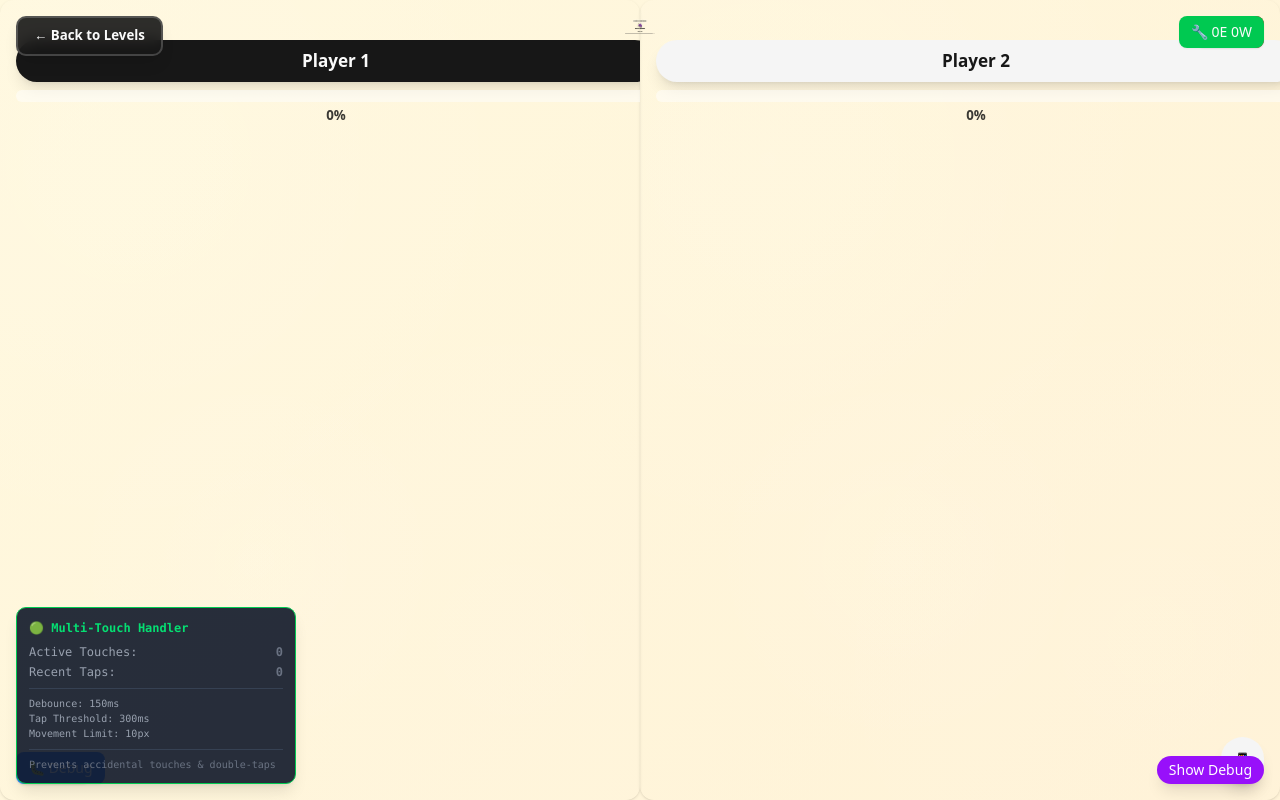
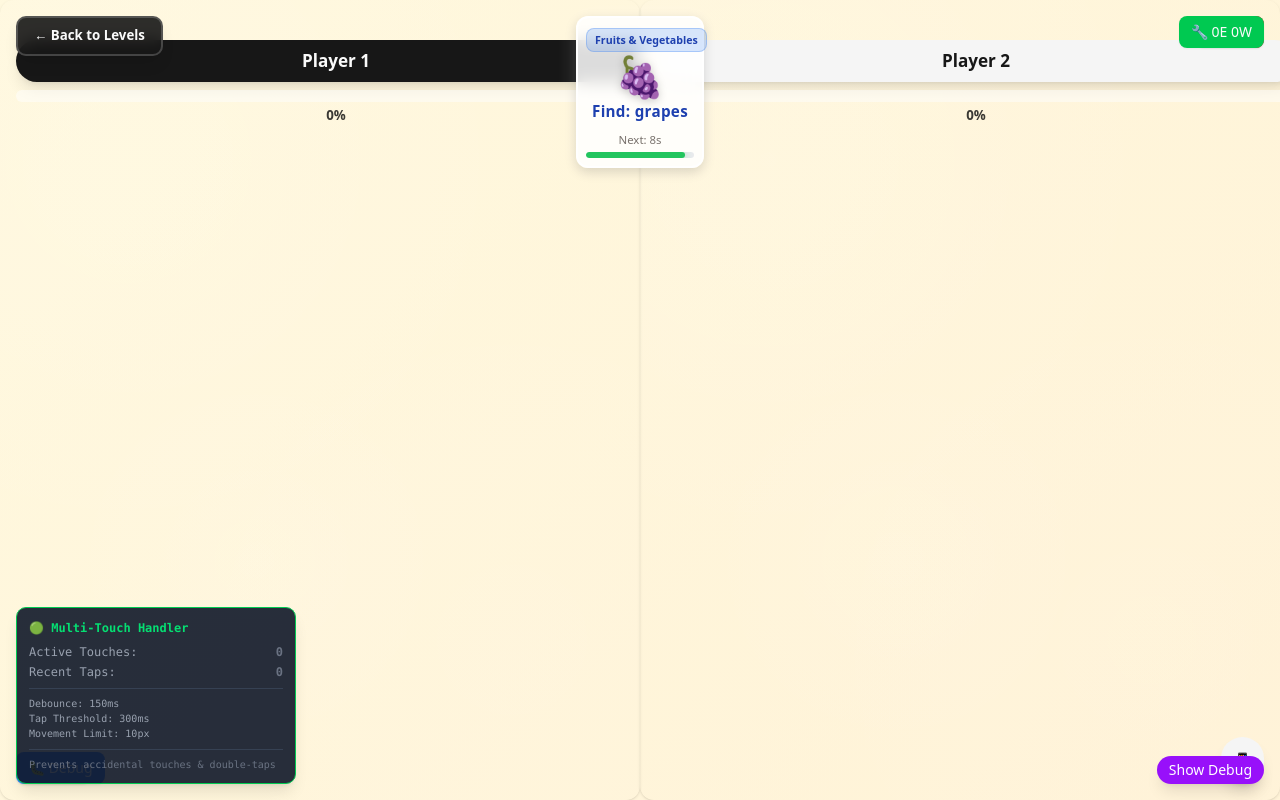
Before and after one commit to TeacherEvan/English-K1Run, a React (Vite) app: page / in a window 1280 px wide. Both pictures are taken after a click on the button "🚀 Start Race". Built offline with nearby package versions, Linux system fonts and the light colour scheme.

Commit message:
Visual and performance optimizations: Enhanced target display, better animations, lazy-loaded debug components
Co-authored-by: TeacherEvan <189960447+TeacherEvan@users.noreply.github.com>

```diff
--- a/src/components/FallingObject.tsx
+++ b/src/components/FallingObject.tsx
@@ -57,13 +57,16 @@ export const FallingObject = memo(({ object, onTap, playerSide }: FallingObjectP
 
   return (
     <div
-      className="absolute cursor-pointer select-none hover:scale-110 transition-transform duration-150 will-change-transform"
+      className="absolute cursor-pointer select-none transition-all duration-100 will-change-transform hover:scale-125 active:scale-95"
       style={objectStyle}
       onClick={handleClick}
       onTouchStart={handleTouchStart}
       onTouchEnd={handleTouchEnd}
     >
-      <div className={`drop-shadow-lg hover:drop-shadow-xl transition-all duration-150 ${isNumericText ? 'font-bold text-blue-600 bg-white/90 rounded-lg px-2 py-1' : ''}`}>
+      <div className={`transition-all duration-150 ${isNumericText ? 'font-bold text-blue-600 bg-white/90 rounded-lg px-2 py-1 shadow-lg' : 'drop-shadow-2xl'}`}
+        style={{
+          filter: isNumericText ? 'none' : 'drop-shadow(0 4px 8px rgba(0,0,0,0.25))'
+        }}>
         {object.emoji}
       </div>
     </div>
--- a/src/components/FireworksDisplay.tsx
+++ b/src/components/FireworksDisplay.tsx
@@ -83,7 +83,7 @@ export function FireworksDisplay({ isVisible, winner }: FireworksDisplayProps) {
       return
     }
 
-    // Create only 3 initial fireworks bursts (reduced from 6)
+    // Create only 3 initial fireworks bursts (reduced for performance)
     for (let i = 0; i < 3; i++) {
       setTimeout(() => {
         const x = Math.random() * window.innerWidth
@@ -92,8 +92,15 @@ export function FireworksDisplay({ isVisible, winner }: FireworksDisplayProps) {
       }, i * 300)
     }
 
-    // Reduced continuous fireworks (every 1.5s instead of 800ms)
-    const interval = setInterval(() => {
+    let lastSpawnTime = Date.now()
+    let animationFrameId: number
+
+    // Use requestAnimationFrame for smooth 60fps animations
+    const animate = () => {
+      const currentTime = Date.now()
+
+      // Spawn new firework every 1.5s
+      if (currentTime - lastSpawnTime > 1500) {
         const x = Math.random() * window.innerWidth
         const y = Math.random() * window.innerHeight * 0.6 + window.innerHeight * 0.1
         setFireworks(prev => {
@@ -101,14 +108,19 @@ export function FireworksDisplay({ isVisible, winner }: FireworksDisplayProps) {
           if (prev.length > 3) return prev
           return [...prev, createFirework(x, y)]
         })
-    }, 1500)
+        lastSpawnTime = currentTime
+      }
 
-    // Animation loop (30fps instead of 60fps for better performance)
-    const animationInterval = setInterval(updateFireworks, 33)
+      // Update fireworks positions
+      updateFireworks()
+
+      animationFrameId = requestAnimationFrame(animate)
+    }
+
+    animationFrameId = requestAnimationFrame(animate)
 
     return () => {
-      clearInterval(interval)
-      clearInterval(animationInterval)
+      cancelAnimationFrame(animationFrameId)
     }
   }, [isVisible, createFirework, updateFireworks])
 
--- a/src/components/PerformanceMonitor.tsx
+++ b/src/components/PerformanceMonitor.tsx
@@ -43,11 +43,14 @@ export const PerformanceMonitor = memo(() => {
         const metrics = eventTracker.getPerformanceMetrics()
         const averageRenderTime = renderTimeCount > 0 ? renderTimeSum / renderTimeCount : 0
 
+        // Chrome-specific memory API (not available in all browsers)
+        const perfWithMemory = performance as Performance & { memory?: { usedJSHeapSize: number } }
+
         setStats({
           fps,
           objectCount: document.querySelectorAll('.falling-object, [class*="absolute cursor-pointer"]').length,
           spawnRate: metrics.objectSpawnRate,
-          memoryUsage: (performance as any).memory ? Math.round((performance as any).memory.usedJSHeapSize / 1024 / 1024) : 0,
+          memoryUsage: perfWithMemory.memory ? Math.round(perfWithMemory.memory.usedJSHeapSize / 1024 / 1024) : 0,
           renderTime: Math.round(averageRenderTime * 100) / 100
         })
 
--- a/src/components/TargetDisplay.tsx
+++ b/src/components/TargetDisplay.tsx
@@ -12,79 +12,87 @@ interface TargetDisplayProps {
 
 export const TargetDisplay = memo(({ currentTarget, targetEmoji, category, timeRemaining }: TargetDisplayProps) => {
   return (
-    <Card className="bg-transparent text-foreground max-w-[8rem] mx-auto"
+    <Card className="bg-transparent text-foreground mx-auto"
       style={{
-        padding: `calc(0.25rem * var(--spacing-scale, 1))`,
-        // Completely transparent - no background, no border, no shadow
-        backgroundColor: 'transparent',
-        border: 'none',
-        boxShadow: 'none',
-        backdropFilter: 'none',
-        // 25% size using transform scale - smaller and more visible
-        transform: 'scale(0.25)',
-        transformOrigin: 'center top',
-        textShadow: '0 1px 2px rgba(0,0,0,0.3), 0 0 8px rgba(255,255,255,0.5)'
+        padding: `calc(0.5rem * var(--spacing-scale, 1))`,
+        // Subtle background for better visibility without obstruction
+        backgroundColor: 'rgba(255, 255, 255, 0.85)',
+        border: '2px solid rgba(255, 255, 255, 0.95)',
+        boxShadow: '0 4px 12px rgba(0, 0, 0, 0.15), 0 0 20px rgba(255, 255, 255, 0.2)',
+        backdropFilter: 'blur(8px)',
+        borderRadius: '12px',
+        maxWidth: 'fit-content',
+        minWidth: '120px'
       }}>
       <div className="text-center">
-        <Badge variant="secondary" className="mb-0.5 font-semibold"
+        <Badge variant="secondary" className="mb-1 font-semibold"
           style={{
-            fontSize: `calc(0.35rem * var(--font-scale, 1))`,
-            padding: `calc(0.125rem * var(--spacing-scale, 1)) calc(0.25rem * var(--spacing-scale, 1))`,
-            backgroundColor: 'rgba(255,255,255,0.15)',
-            backdropFilter: 'blur(4px)'
+            fontSize: `calc(0.7rem * var(--font-scale, 1))`,
+            padding: `calc(0.25rem * var(--spacing-scale, 1)) calc(0.5rem * var(--spacing-scale, 1))`,
+            backgroundColor: 'rgba(59, 130, 246, 0.2)',
+            color: 'rgb(30, 64, 175)',
+            border: '1px solid rgba(59, 130, 246, 0.3)',
+            fontWeight: '600'
           }}>
           {category.name}
         </Badge>
 
-        <div className="text-center mb-0.5">
-          <div className="mb-0.5 bounce-in" key={targetEmoji}
+        <div className="text-center mb-1">
+          <div className="mb-1 bounce-in" key={targetEmoji}
             style={{
-              fontSize: `min(calc(0.875rem * var(--object-scale, 1)), 1rem)`,
+              fontSize: `calc(2.5rem * var(--object-scale, 1))`,
               lineHeight: '1',
-              filter: 'drop-shadow(0 1px 3px rgba(0,0,0,0.4))'
+              filter: 'drop-shadow(0 2px 4px rgba(0,0,0,0.2))'
             }}>
             {targetEmoji}
           </div>
           <div className="font-bold"
             style={{
-              fontSize: `calc(0.4375rem * var(--font-scale, 1))`,
-              textShadow: '0 1px 3px rgba(0,0,0,0.5), 0 0 10px rgba(255,255,255,0.6)'
+              fontSize: `calc(1rem * var(--font-scale, 1))`,
+              color: 'rgb(30, 64, 175)',
+              textShadow: '0 1px 2px rgba(255,255,255,0.8)',
+              letterSpacing: '0.02em'
             }}>
             Find: {currentTarget}
           </div>
         </div>
 
         {category.requiresSequence && (
-          <div className="font-medium opacity-90"
+          <div className="font-medium"
             style={{
-              fontSize: `calc(0.325rem * var(--font-scale, 1))`,
-              textShadow: '0 1px 2px rgba(0,0,0,0.5)'
+              fontSize: `calc(0.75rem * var(--font-scale, 1))`,
+              color: 'rgb(220, 38, 38)',
+              fontWeight: '600',
+              marginTop: '0.25rem'
             }}>
-            📝 Alphabetical!
+            📝 In Order!
           </div>
         )}
 
         {timeRemaining !== undefined && timeRemaining > 0 && !category.requiresSequence && (
-          <div style={{ marginTop: `calc(0.25rem * var(--spacing-scale, 1))` }}>
-            <div className="font-medium opacity-90"
+          <div style={{ marginTop: `calc(0.5rem * var(--spacing-scale, 1))` }}>
+            <div className="font-medium"
               style={{
-                fontSize: `calc(0.325rem * var(--font-scale, 1))`,
-                textShadow: '0 1px 2px rgba(0,0,0,0.5)'
+                fontSize: `calc(0.75rem * var(--font-scale, 1))`,
+                color: 'rgb(120, 113, 108)',
+                fontWeight: '500'
               }}>
               Next: {Math.ceil(timeRemaining / 1000)}s
             </div>
             <div
-              className="bg-accent-foreground/20 rounded-full overflow-hidden"
+              className="rounded-full overflow-hidden"
               style={{
-                height: `calc(0.125rem * var(--spacing-scale, 1))`,
-                marginTop: `calc(0.125rem * var(--spacing-scale, 1))`
+                height: `calc(0.375rem * var(--spacing-scale, 1))`,
+                marginTop: `calc(0.25rem * var(--spacing-scale, 1))`,
+                backgroundColor: 'rgba(229, 231, 235, 0.8)'
               }}
             >
               <div
-                className="h-full bg-accent-foreground/70 rounded-full transition-all duration-1000"
+                className="h-full rounded-full transition-all duration-1000"
                 style={{
                   width: `${(timeRemaining / 10000) * 100}%`,
-                  boxShadow: '0 0 4px rgba(255,255,255,0.6)'
+                  backgroundColor: 'rgb(34, 197, 94)',
+                  boxShadow: '0 0 8px rgba(34, 197, 94, 0.5)'
                 }}
               />
             </div>
```
Also changed, not shown: src/App.tsx (+24 -8 lines). Lines whose indentation alone changed are shown as unchanged.
